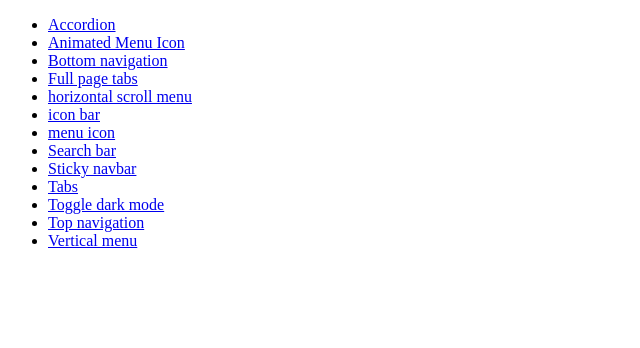
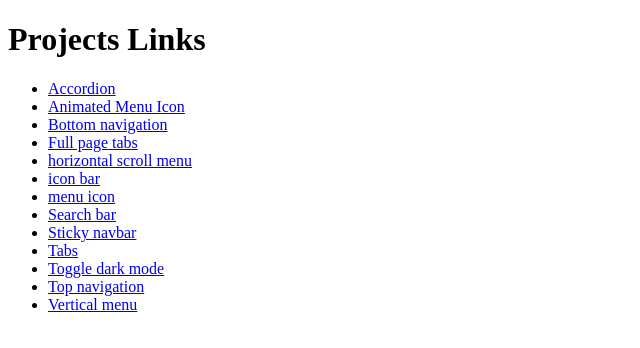
Before and after one commit to hel-patel/demo, a plain HTML site: page index.html in a window 1280 px wide. Shown: the whole page, without its empty margins (0-640 px from the left). Drawn offline with Linux system fonts and the light colour scheme.

Commit message:
new added

```diff
--- a/index.html
+++ b/index.html
@@ -3,9 +3,10 @@
 <head>
     <meta charset="UTF-8">
     <meta name="viewport" content="width=device-width, initial-scale=1.0">
-    <title>Document</title>
+    <title>Projects Links</title>
 </head>
 <body>
+    <h1>Projects Links</h1>
     <ul>
         <li><a href="file:///C:/Users/Heli/Desktop/git%20demo/demo/STUDY/Accordion/index.html">Accordion</a></li>
         <li><a href="file:///C:/Users/Heli/Desktop/git%20demo/demo/STUDY/Animated%20Menu%20Icon/index.html">Animated Menu Icon</a></li>
```
